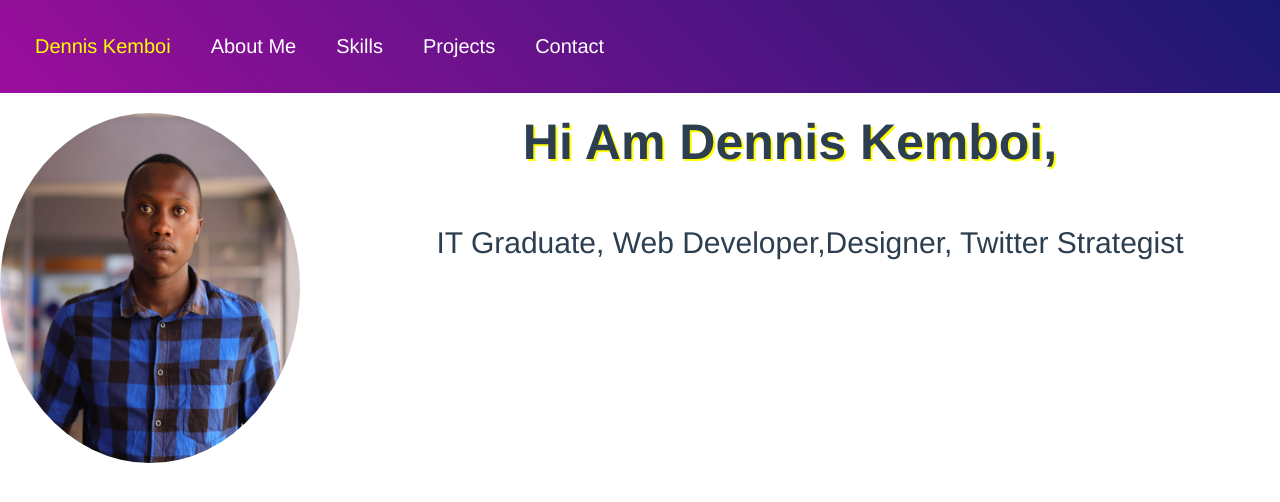
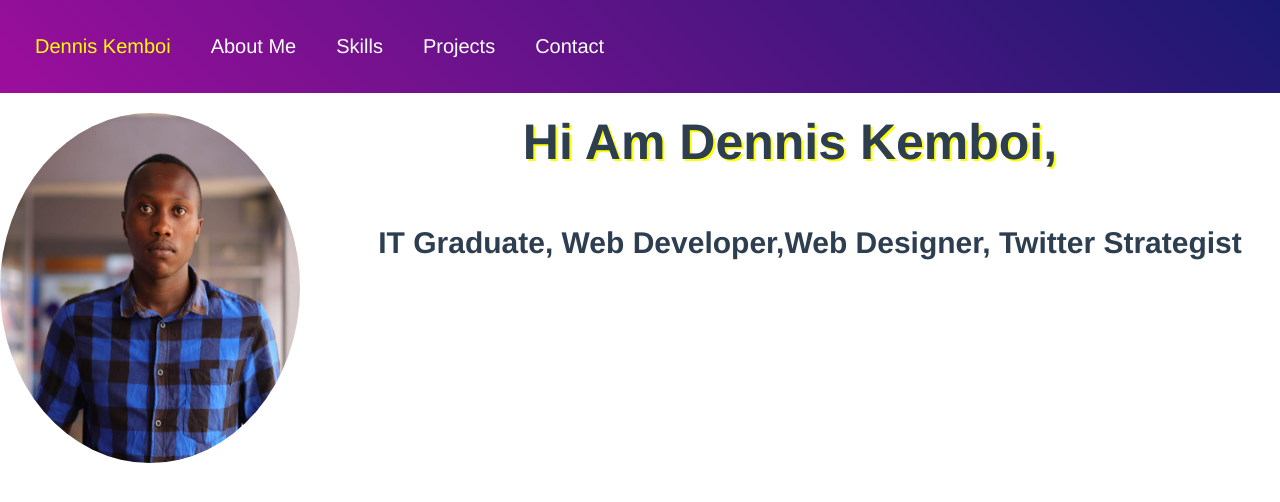
Before and after one commit to Developer-Dennis/densite, a Vue app: page / in a window 1280 px wide. Shown: the top 502 px of the page. Built offline with nearby package versions, Linux system fonts and the light colour scheme.

Commit message:
changed homeview styling

```diff
--- a/src/views/HomeView.vue
+++ b/src/views/HomeView.vue
@@ -1,8 +1,8 @@
 <template>
         <div class='home'>
            <img :src="image" />
-            <h1 class='desc'>Hi Am Dennis Kemboi,</h1>
-            <p class='paragraph'>  IT Graduate, Web Developer,Designer, Twitter Strategist</p>
+            <h1 class='desc'><b>Hi Am Dennis Kemboi,</b></h1>
+            <p class='paragraph'><b>  IT Graduate, Web Developer,Web Designer, Twitter Strategist</b></p>
         </div>
 </template>
 
```
